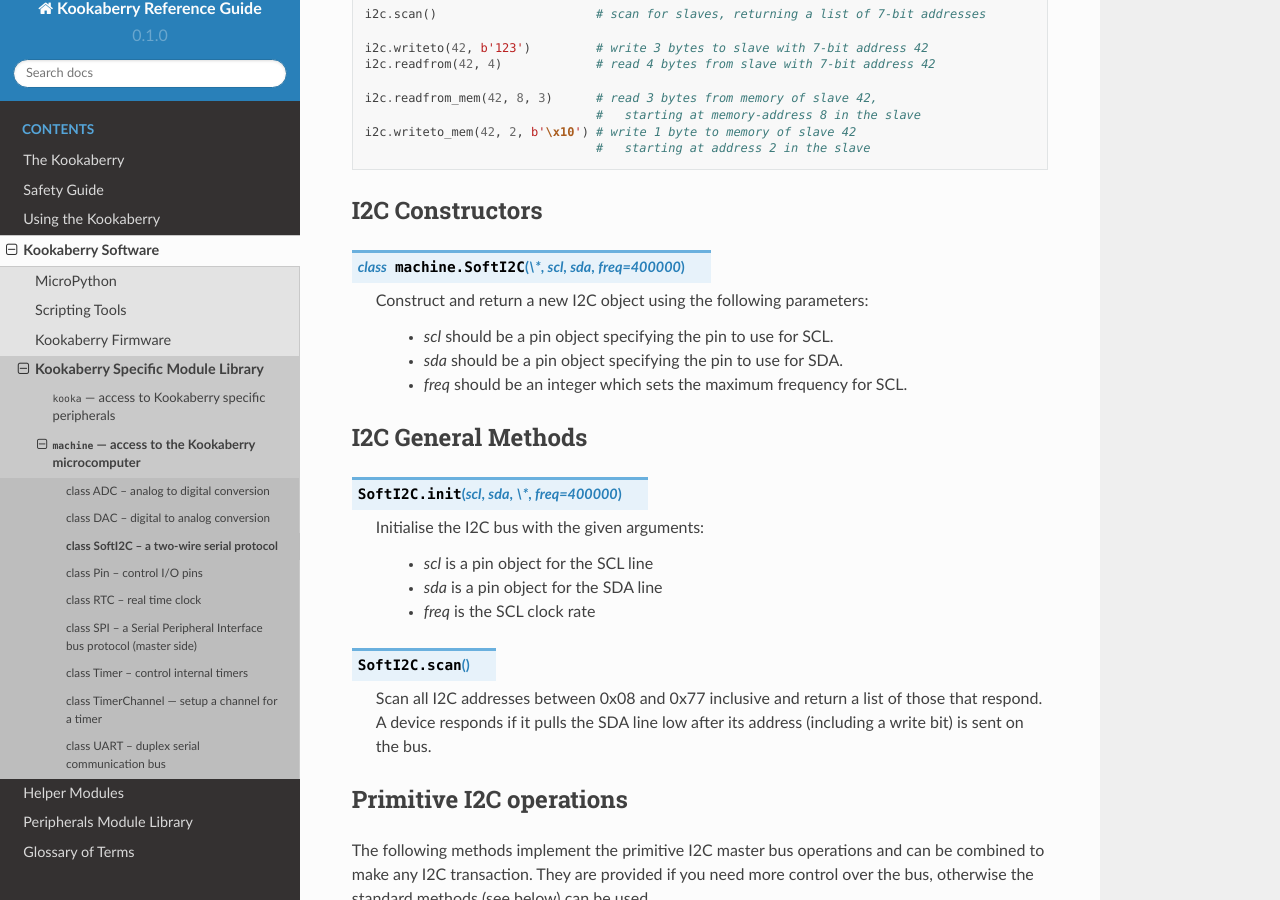
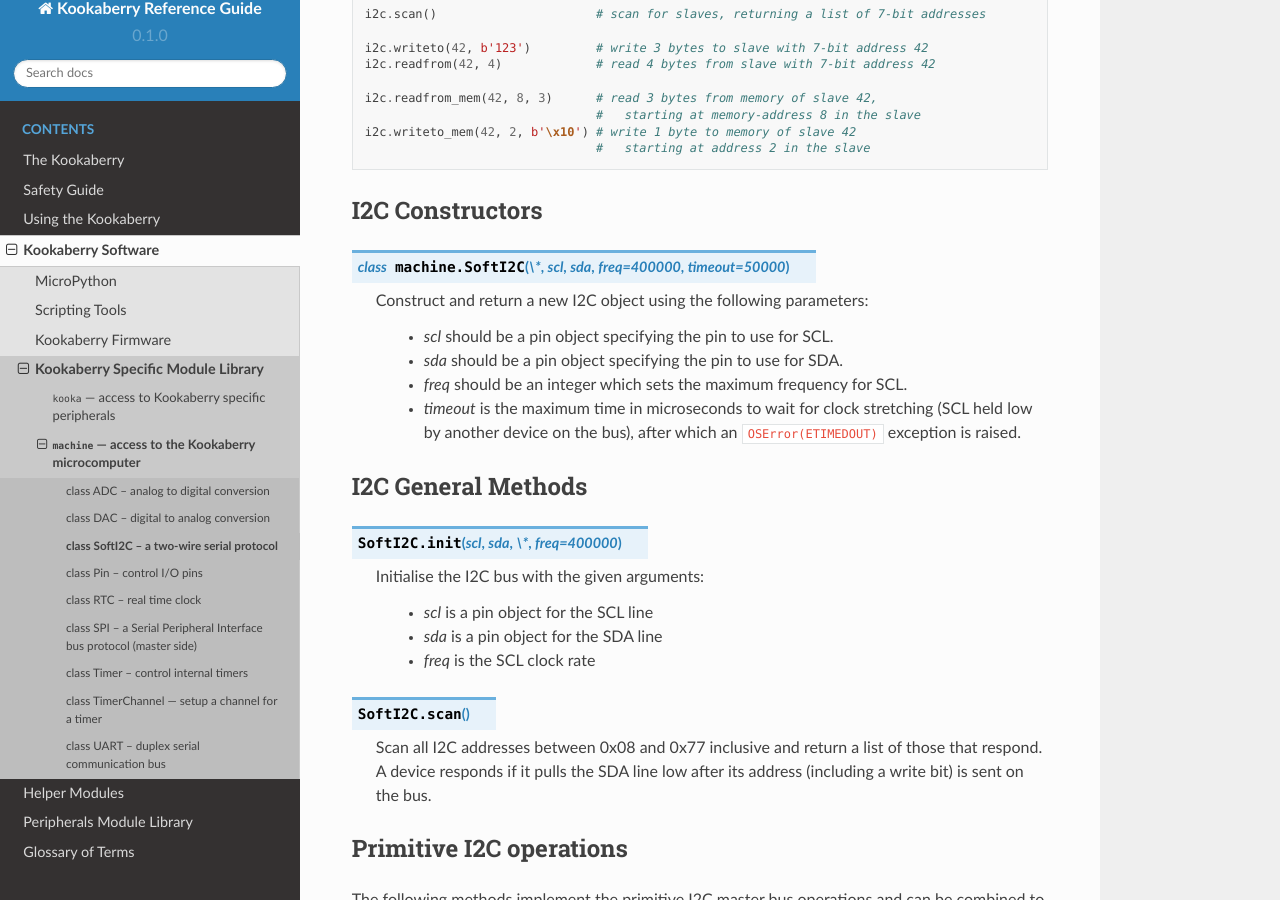
Before and after one commit to TDStrasser/Kookaberry-Reference-Guide, a Sphinx documentation site: the page built from docs/source/machine.I2C.rst, in a window 1280 px wide and 900 px high, scrolled down 1031 px. Built offline with Sphinx 7.4.7 and the Read the Docs theme 2.0.0, drawn with Linux system fonts in a browser that asks for light colours.

Commit message:
Updated SoftI2C constructor to include timeout parameter

```diff
--- a/docs/source/machine.I2C.rst
+++ b/docs/source/machine.I2C.rst
@@ -54,13 +54,15 @@
 I2C Constructors
 ----------------
 
-.. class:: SoftI2C(\*, scl, sda, freq=400000)
+.. class:: SoftI2C(\*, scl, sda, freq=400000, timeout=50000)
 
    Construct and return a new I2C object using the following parameters:
 
       - *scl* should be a pin object specifying the pin to use for SCL.
       - *sda* should be a pin object specifying the pin to use for SDA.
       - *freq* should be an integer which sets the maximum frequency for SCL.
+      - *timeout* is the maximum time in microseconds to wait for clock stretching (SCL held low by another device on the bus),
+        after which an ``OSError(ETIMEDOUT)`` exception is raised.
 
 I2C General Methods
 -------------------
```
